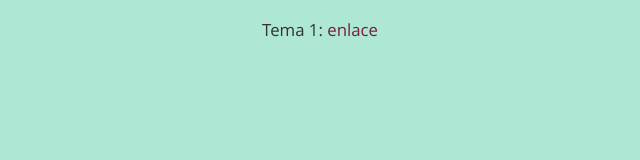
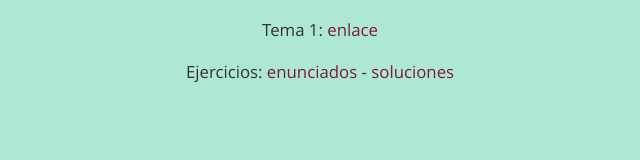
Before and after one commit to fjarabajurado/programacio, a plain HTML site: page index.html in a window 1280 px wide. Shown: the whole page, without its empty margins (320-960 px from the left). Drawn offline with Linux system fonts and the light colour scheme; files that its build step writes are made by us from their sources.

Commit message:
Update index.html

```diff
--- a/index.html
+++ b/index.html
@@ -15,4 +15,5 @@
 </head>
 <body class="exe-web-site" id="exe-node-0">
 <p>Tema 1: <a href="tema01/index.html">enlace</a></p>
+<p>Ejercicios: <a href="tema01/ejercicios.pdf" target="_blank">enunciados</a> - <a href="tema01/soluciones.pdf" target="_blank">soluciones</a></p>
 </body></html>
```
